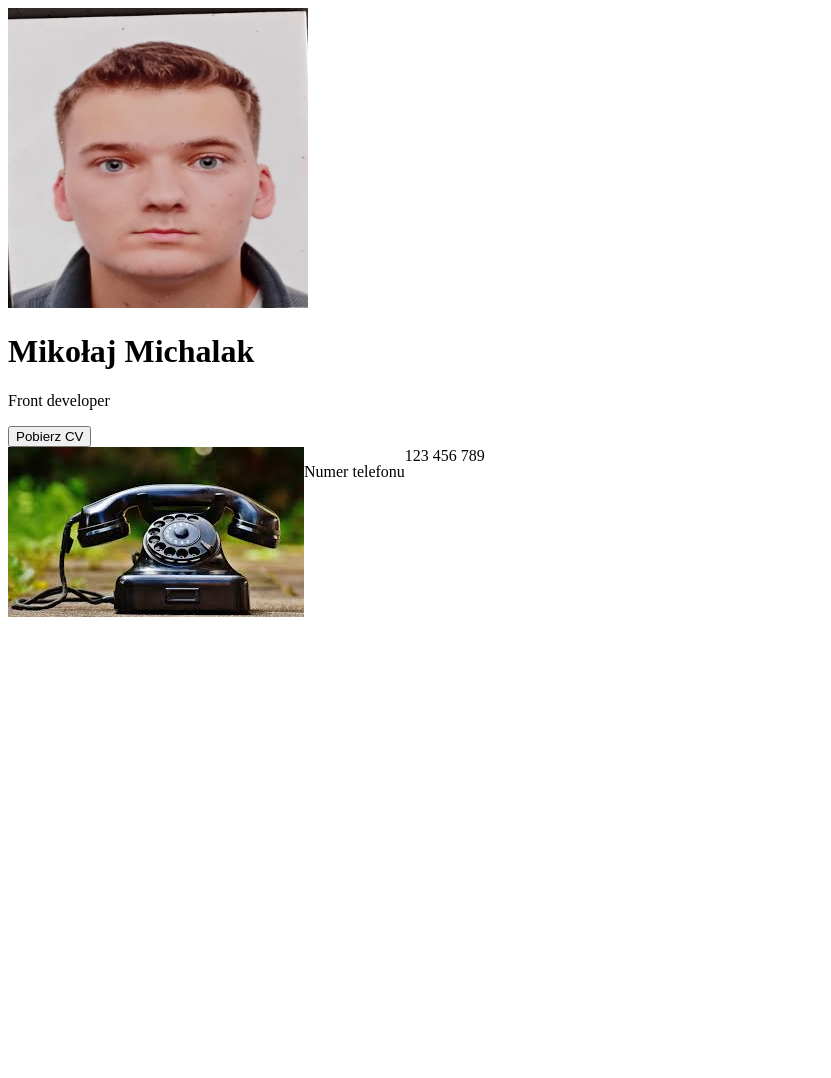
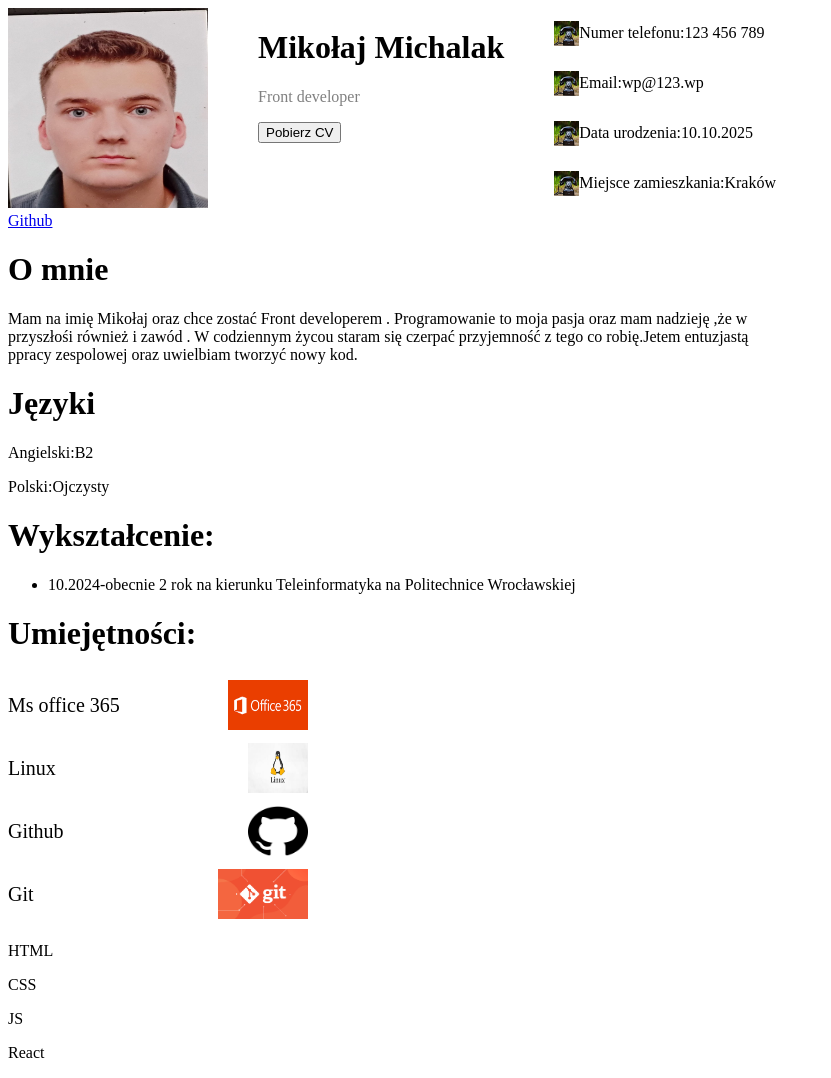
Before and after one commit to Majkan1/ola1, a plain HTML site: page index.html in a window 1280 px wide. Shown: the whole page, without its empty margins (0-831 px from the left). Before the commit the page ends 800 px from the top, so only its background shows below. Drawn offline with Linux system fonts and the light colour scheme.

Commit message:
Dodałem parę zmian

```diff
--- a/index.css
+++ b/index.css
@@ -1,9 +1,60 @@
+body{
+    width: 785px;
+}
 .image{
-    height:300px;
-    width:300px;
+    height:200px;
+    width:200px;
 }
 
 .telephon{
     display: flex;
     flex-direction: row;
+    align-items: center;
 }
+
+.header{
+    display:flex;
+    flex-direction: row;
+    gap:50px;
+}
+
+.grey-text{
+    color: gray;
+}
+
+.picture{
+    height:25px;
+    width:25px;
+}
+
+.the-same{
+    display: flex;
+    flex-direction: row;
+    align-items: center;
+    width:300px;
+    justify-content: space-between;
+}
+
+.Ms-office365{
+    height:50px;
+    width:80px;
+}
+
+.bigger-text{
+    font-size:20px;
+}
+
+.Linux{
+    height:50px;
+    width:60px;
+}
+
+.Github{
+    height:50px;
+    width:60px;
+}
+
+.Git{
+    height:50px;
+    width:90px;
+}
--- a/index.html
+++ b/index.html
@@ -9,7 +9,7 @@
     <link rel="stylesheet" href="index.css">
   </head>
   <body>
-    <div>
+    <div class="header">
       <div>
         <img class="image" src="myphoto.jpg" alt="Moje zdjęcie">
       </div>
@@ -18,11 +18,68 @@
         <p class = "grey-text">Front developer</p>
         <button class = "middle-button">Pobierz CV</button>
       </div>
-      <div class="telephon">
-       <img src = "pobrane.jpg">
-       <p>Numer telefonu</p>
-       <a>123 456 789</a>
+      <div>
+        <div class="telephon">
+          <img class="picture" src="pobrane.jpg" alt="Ikona telefonu">
+          <p>Numer telefonu:</p>
+          <a>123 456 789</a>
+        </div>
+        <div class="telephon">
+          <img class="picture" src="pobrane.jpg" alt="Ikona telefonu">
+          <p>Email:</p>
+          <a>wp@123.wp</a>
+        </div>
+        <div class="telephon">
+          <img class="picture" src="pobrane.jpg" alt="Ikona telefonu">
+          <p>Data urodzenia:10.10.2025</p>
+        </div>
+        <div class="telephon">
+          <img class="picture" src="pobrane.jpg" alt="Ikona telefonu">
+          <p>Miejsce zamieszkania:Kraków</p>
+        </div>
       </div>
+    </div>
+    <a href = "https://github.com/Majkan1">Github</a>
+    <div class = "O-mnie">
+      <h1>O mnie</h1>
+      <p>Mam na imię Mikołaj oraz chce zostać Front developerem . Programowanie to moja pasja oraz mam nadzieję ,że w przyszłośi
+        również i zawód . W codziennym życou staram się czerpać przyjemność z tego co robię.Jetem entuzjastą ppracy zespolowej oraz
+        uwielbiam tworzyć nowy kod. </p>
+    </div>
+    <div>
+      <h1>Języki</h1>
+      <p>Angielski:B2</p>
+      <p>Polski:Ojczysty</p>
+    </div>
+    <div>
+      <h1>Wykształcenie:</h1>
+      <ul>
+        <li>10.2024-obecnie 2 rok na kierunku Teleinformatyka na Politechnice Wrocławskiej</li>
+      </ul>
+    </div>
+    <div>
+      <h1>Umiejętności:</h1>
+      <div class = "the-same">
+        <p class = "bigger-text">Ms office 365</p>
+        <img class = "Ms-office365" src = "pobrane.png" alt = "Zdięcie Ms office 365">
+      </div>
+      <div class = "the-same">
+        <p class = "bigger-text">Linux</p>
+        <img class = "Linux" src = "Linux.jpg" alt = "Zdjęcie Linuxa">
+      </div>
+      <div class = "the-same">
+        <p class = "bigger-text">Github</p>
+        <img class = "Github" src = "Github.png" alt = "Zdjęcie Githuba">
+      </div>
+      <div class ="the-same">
+        <p class = "bigger-text">Git</p>
+        <img class = "Git" src = "Git.png" alt = "Zdjęcie Gita">
+      </div>
+      <div><p>HTML</p></div>
+      <div><p>CSS</p></div>
+      <div><p>JS</p></div>
+      <div><p>React</p></div>
+      <div></div>
     </div>
   </body>
 </html>
```
Also changed, not shown: Git.png (added), Github.png (added), Linux.jpg (added), pobrane.png (added).
